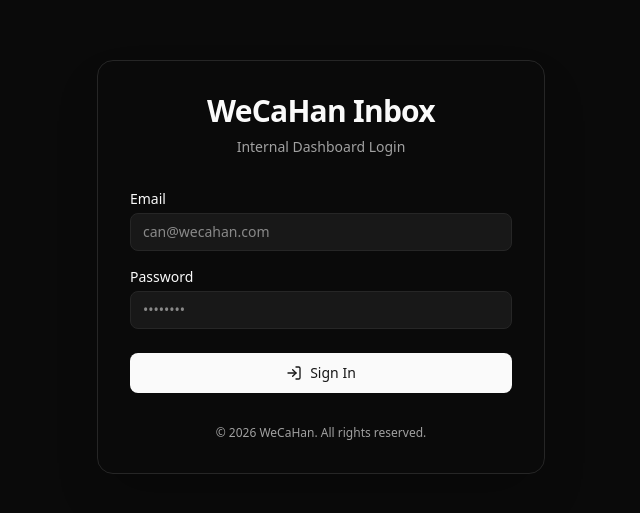
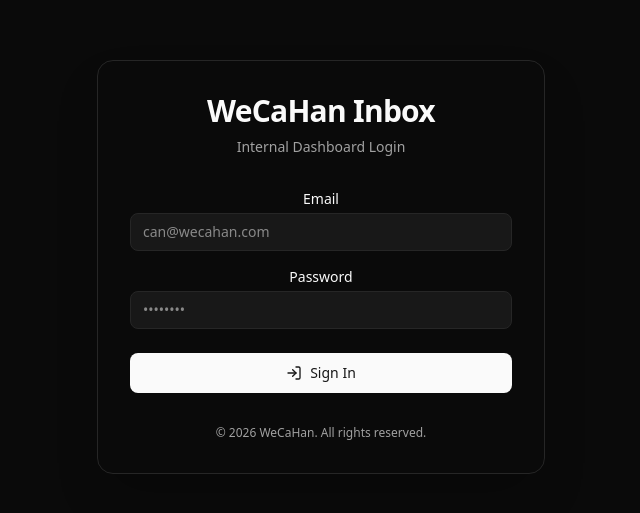
Before and after one commit to mfb46626fn-png/wecahan-inbox, a Next.js app: page /login in a window 1280 px wide. Shown: the part 133-646 px from the top of the page, without its empty margins (319-959 px from the left). Built offline with nearby package versions, Linux system fonts and the light colour scheme; no server answers.

Commit message:
fix: wrap login form in Suspense boundary for useSearchParams compatibility

```diff
--- a/src/app/(auth)/login/page.tsx
+++ b/src/app/(auth)/login/page.tsx
@@ -1,12 +1,12 @@
 'use client'
 
-import { useState } from 'react'
+import { useState, Suspense } from 'react'
 import { useRouter, useSearchParams } from 'next/navigation'
 import { createClient } from '@/lib/supabase/client'
 import { LogIn, Loader2 } from 'lucide-react'
 import { cn } from '@/lib/utils'
 
-export default function LoginPage() {
+function LoginForm() {
   const [email, setEmail] = useState('')
   const [password, setPassword] = useState('')
   const [loading, setLoading] = useState(false)
@@ -38,7 +38,6 @@
   }
 
   return (
-    <div className="flex min-h-screen items-center justify-center bg-background p-4">
     <div className="w-full max-w-md space-y-8 rounded-2xl border bg-card p-8 shadow-2xl transition-all hover:shadow-primary/5">
       <div className="text-center">
         <h1 className="text-3xl font-bold tracking-tight text-foreground">WeCaHan Inbox</h1>
@@ -104,6 +103,20 @@
         &copy; {new Date().getFullYear()} WeCaHan. All rights reserved.
       </div>
     </div>
+  )
+}
+
+export default function LoginPage() {
+  return (
+    <div className="flex min-h-screen items-center justify-center bg-background p-4 text-center">
+      <Suspense fallback={
+        <div className="flex flex-col items-center space-y-4">
+          <Loader2 className="h-10 w-10 animate-spin text-primary" />
+          <p className="text-sm text-muted-foreground italic">Preparing secure login...</p>
+        </div>
+      }>
+        <LoginForm />
+      </Suspense>
     </div>
   )
 }
```
Lines whose indentation alone changed are shown as unchanged.
